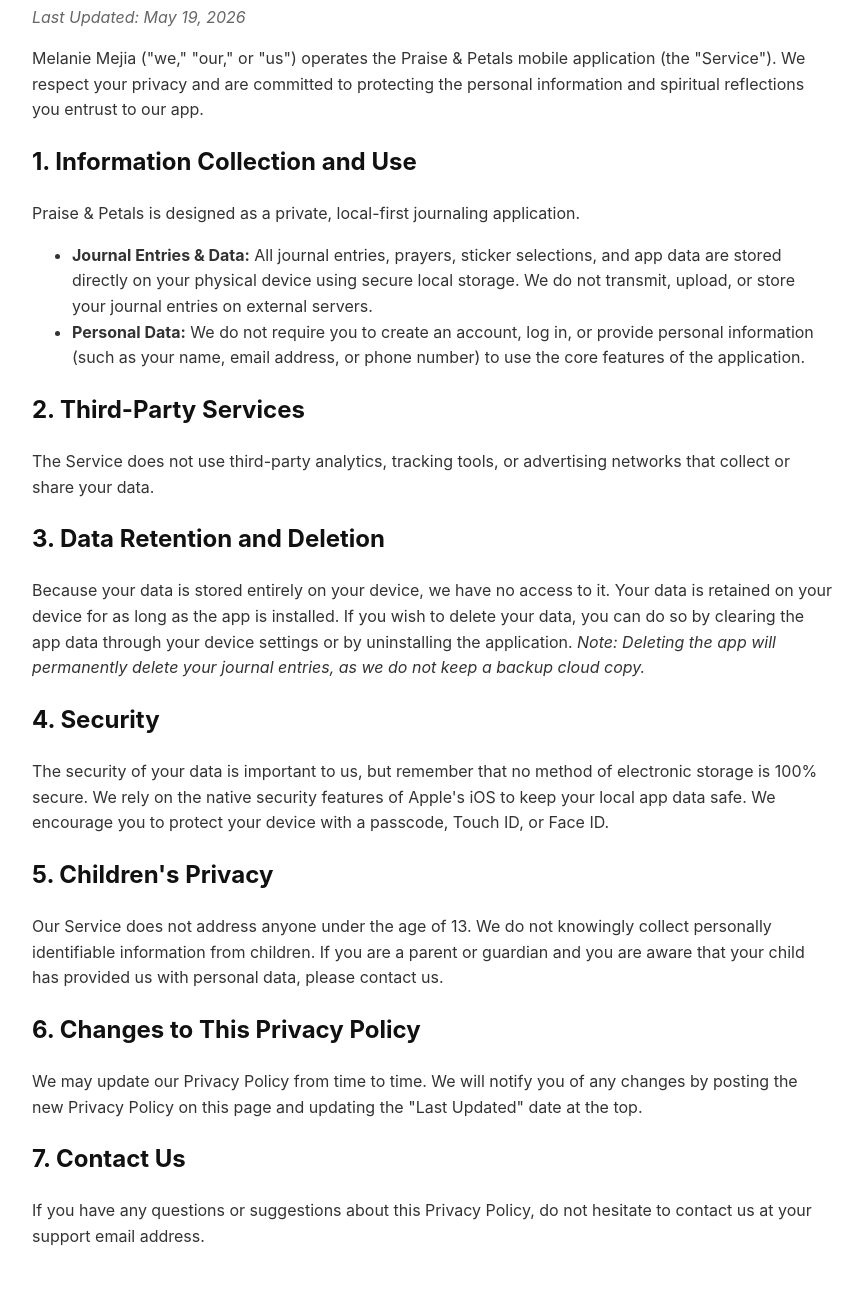
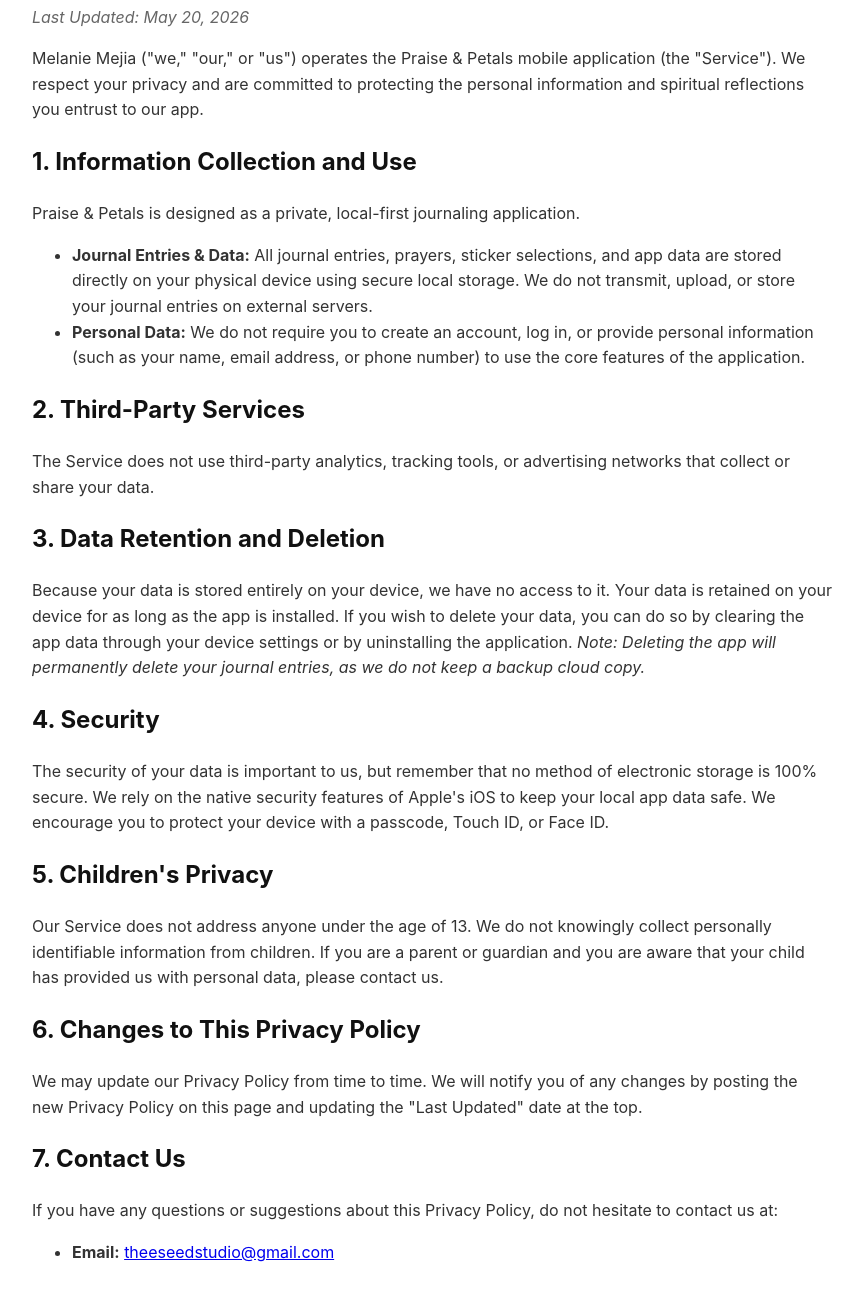
Before and after one commit to theseedstudio-create/praise-and-petals-privacy, a plain HTML site: page index.html in a window 1280 px wide. Shown: the part 108-1408 px from the top of the page, without its empty margins (208-1071 px from the left). Drawn offline with Linux system fonts and the light colour scheme.

Commit message:
index.html

```diff
--- a/index.html
+++ b/index.html
@@ -20,7 +20,7 @@
 <body>
 
     <h1>Privacy Policy for Praise & Petals</h1>
-    <p class="last-updated">Last Updated: May 19, 2026</p>
+    <p class="last-updated">Last Updated: May 20, 2026</p>
 
     <p>Melanie Mejia ("we," "our," or "us") operates the Praise & Petals mobile application (the "Service"). We respect your privacy and are committed to protecting the personal information and spiritual reflections you entrust to our app.</p>
 
@@ -47,7 +47,10 @@
     <p>We may update our Privacy Policy from time to time. We will notify you of any changes by posting the new Privacy Policy on this page and updating the "Last Updated" date at the top.</p>
 
     <h2>7. Contact Us</h2>
-    <p>If you have any questions or suggestions about this Privacy Policy, do not hesitate to contact us at your support email address.</p>
+    <p>If you have any questions or suggestions about this Privacy Policy, do not hesitate to contact us at:</p>
+    <ul>
+        <li><strong>Email:</strong> <a href="mailto:theeseedstudio@gmail.com">theeseedstudio@gmail.com</a></li>
+    </ul>
 
 </body>
 </html>
```
